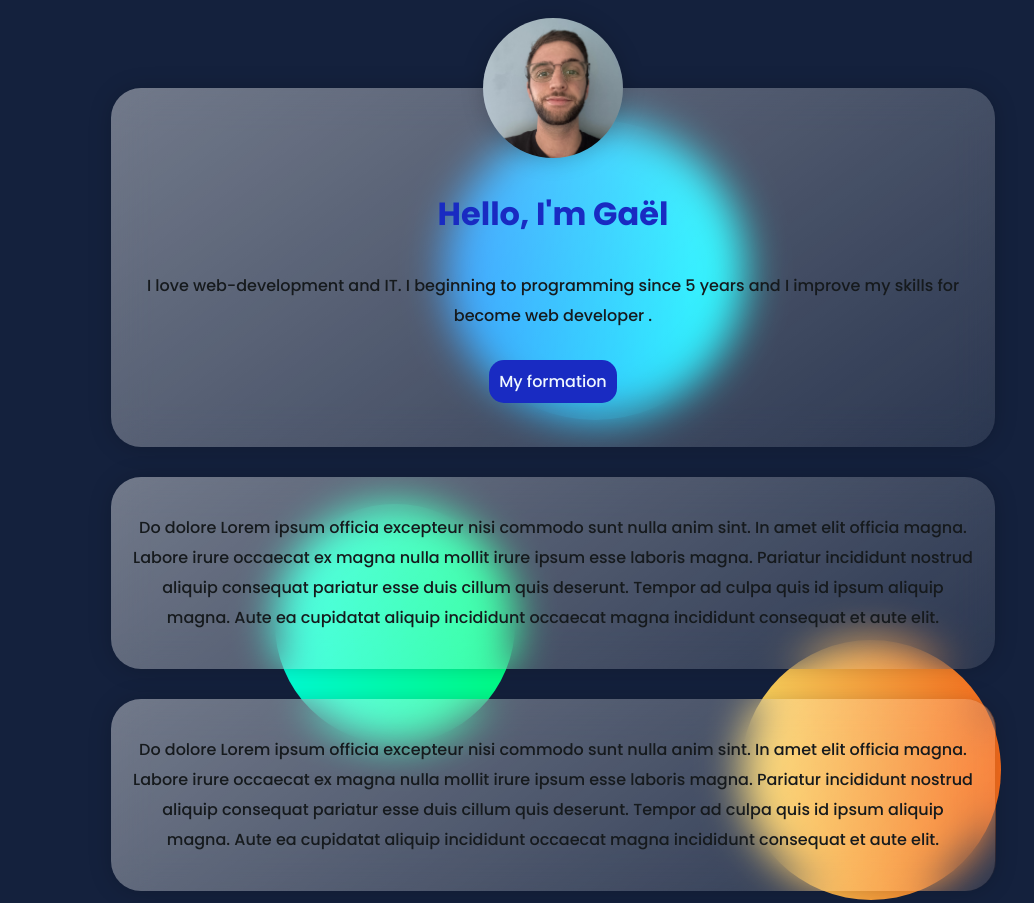
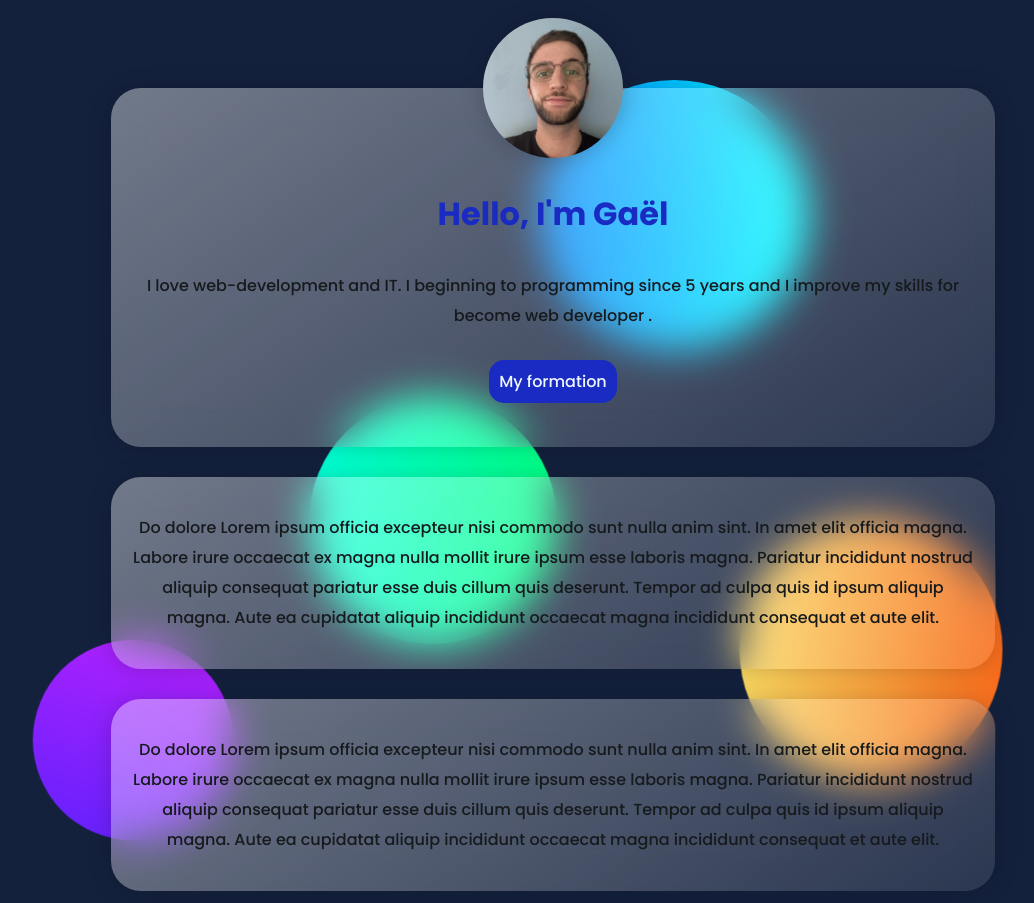
Before and after one commit to gaelTrd/profile, a plain HTML site: page index.html in a window 1280 px wide. Shown: the top 903 px of the page, without its empty margins (87-1121 px from the left). Drawn offline with Linux system fonts and the light colour scheme.

Commit message:
make my profile prettier

```diff
--- a/style.css
+++ b/style.css
@@ -36,28 +36,27 @@ body {
   color: #161a1d;
   font-weight: 500;
   line-height: 30px;
+  background-attachment: fixed;
 }
 
-a
-{
+a {
   text-decoration: none;
 }
 
-.container
-{
+.container {
   width: 70%;
   text-align: center;
   margin: 50px auto;
 }
-.p-profile
-{
+
+.p-profile {
   display: flex;
   justify-content: center;
   top: -90px;
   position: relative;
 }
 
-.p-profile > img {
+.p-profile>img {
   width: 140px;
   height: 140px;
   object-fit: cover;
@@ -65,21 +64,18 @@ a
   box-shadow: 0px 1px 24px -1px rgba(0, 0, 0, 0.2);
 }
 
-h1
-{
+h1 {
   position: relative;
   top: -70px;
   color: #192bc2;
 }
 
-.description
-{
+.description {
   position: relative;
   top: -50px;
 }
 
-.card
-{
+.card {
   padding: 20px;
   margin: 30px 0;
   background: rgb(255, 255, 255);
@@ -100,7 +96,6 @@ h1
 
 .list-inline>li {
   display: inline-block;
-  padding: 0px 20px;
 }
 
 .list-inline>li>a {
@@ -109,10 +104,10 @@ h1
 
 .list-inline>li>a:hover {
   color: aliceblue;
+  border: 1px solid #192bc2;
 }
 
-.btn
-{
+.btn {
   background-color: #192bc2;
   color: aliceblue;
   padding: 10px;
@@ -136,37 +131,59 @@ h1
   position: absolute;
   z-index: -1;
   border-radius: 50%;
+  animation: ripple 5s infinite;
 }
 
 .circle1 {
-  top: 15%;
-  right: 35%;
-  height: 300px;
-  width: 300px;
+  top: 10%;
+  right: 30%;
+  height: 270px;
+  width: 270px;
   background: linear-gradient(90deg, #0084ff, #0ff);
+  position: fixed;
 }
 
 .circle2 {
-  top: 63%;
-  right: 53%;
+  top: 50%;
+  right: 50%;
   height: 240px;
   width: 240px;
   background: linear-gradient(90deg, #00ffd9, #00ff84);
+  position: fixed;
+  animation-delay: 1.5s;
 }
 
 .circle3 {
-  top: 80%;
+  top: 65%;
   right: 15%;
   height: 260px;
   width: 260px;
   background-image: linear-gradient(90deg, #FAD961 0%, #F76B1C 100%);
+  position: fixed;
+  animation-delay: 1s;
 
 }
-.circle4
-{
-  top: 115%;
+
+.circle4 {
+  top: 80%;
   right: 75%;
   height: 200px;
   width: 200px;
   background-image: linear-gradient(19deg, #6121fd 0%, #B721FF 100%);
+  position: fixed;
+  animation-delay: 0.5s;
 }
+
+@keyframes ripple {
+  0% {
+    transform: scale(1);
+  }
+
+  50% {
+    transform: scale(1.1);
+  }
+
+  100% {
+    transform: scale(1);
+  }
+}
```
